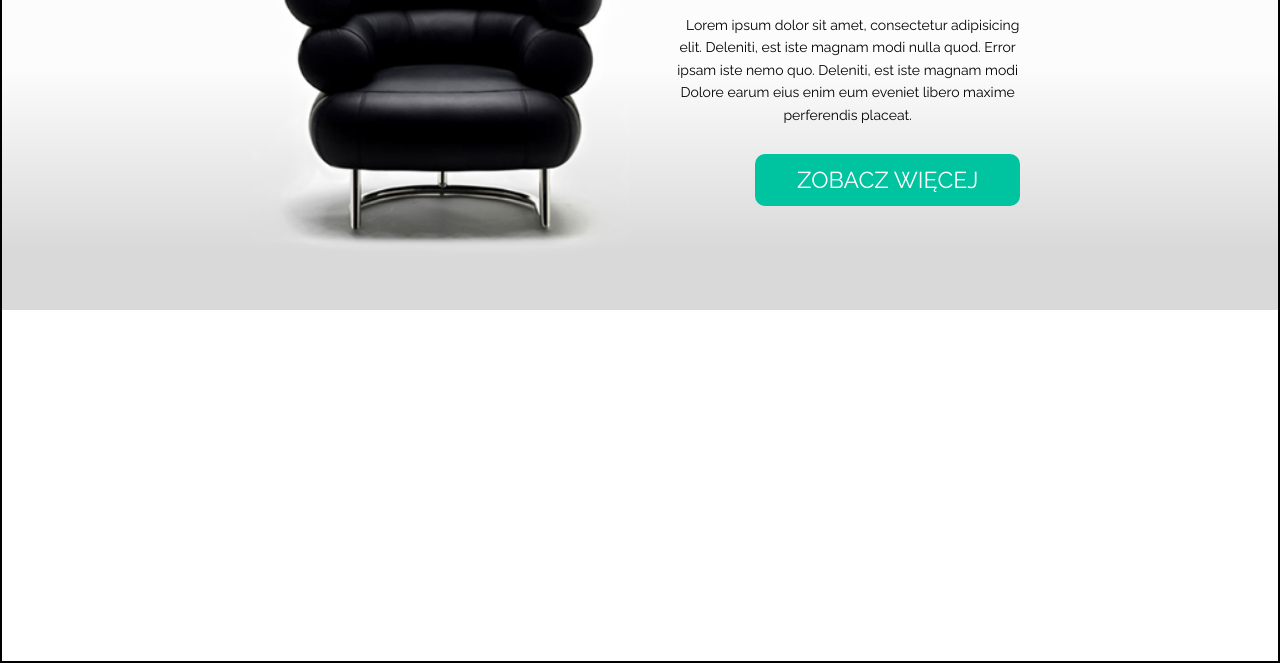
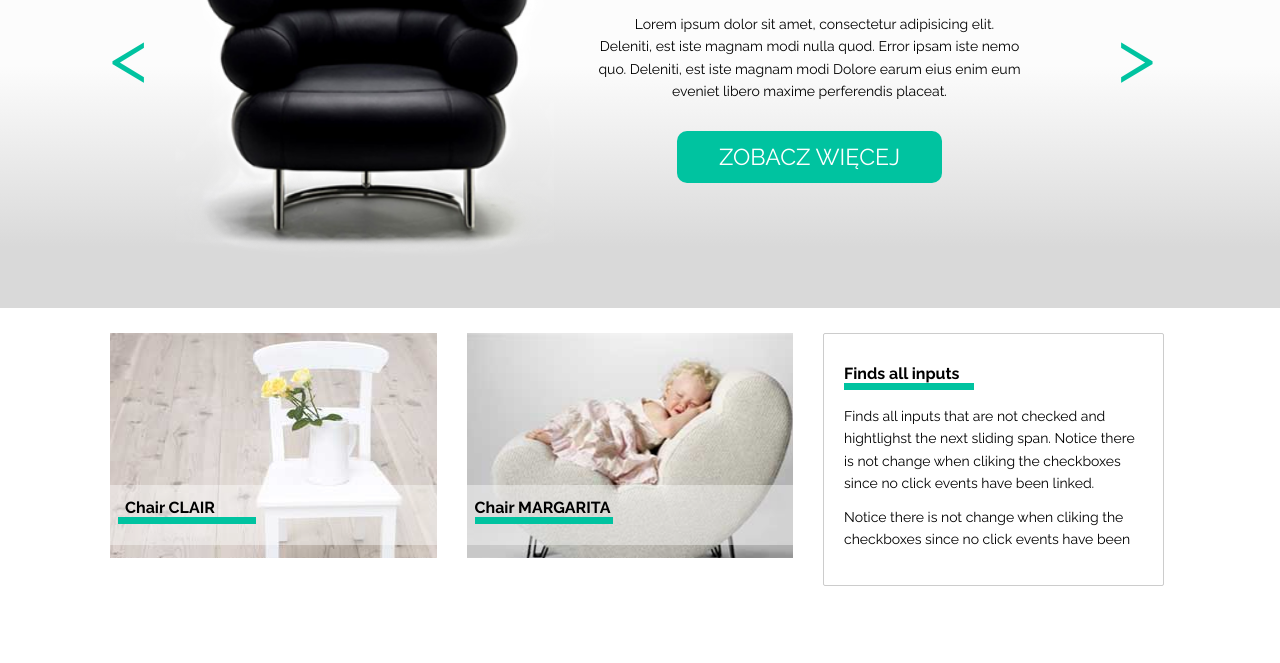
Before and after one commit to BartlomiejDarocha/SitOnHair, a plain HTML site: page index.html in a window 1280 px wide. Shown: the part 237-900 px from the top of the page. Drawn offline with Linux system fonts and the light colour scheme.

Commit message:
hedder i sekcja pierwsza skonczona

```diff
--- a/index.html
+++ b/index.html
@@ -21,26 +21,42 @@
         </div>
         <div class="hedder-background-container">
             <div class="hedder-main wrapper">
-                <div class="hedder-arrows">
-                    <span>&lt;</span>
-                    <span>&gt;</span>
-                </div>
-                <div class="hedder-left">
-                    <img src="images/black_chair.png">
-                </div>
+                <div class="Arrows"><span>&lt;</span></div>
+                <div class="hedder-left"></div>
                 <div class="hedder-right">
                     <h1>sit <span>on</span> our <span>chair</span></h1>
                     <p>Lorem ipsum dolor sit amet, consectetur adipisicing elit. Deleniti, est iste magnam modi nulla quod. Error ipsam iste nemo quo.  Deleniti, est iste magnam modi Dolore earum eius enim eum eveniet libero maxime perferendis placeat.
                     </p>
                     <button>zobacz więcej</button>
-                    <!-- tu cos bedzie-->
                 </div>
-
+                <div class="Arrows"><span>&gt;</span></div>
             </div>
         </div>
 
     </header>
-    <section></section>
+    <section class="section-One wrapper">
+        <div class="left-photo">
+            <div class="photo-inside">
+                <p>Chair <span>clair</span></p>
+                <div class="photo-strip"></div>
+            </div>
+        </div>
+        <div class="middle-photo">
+            <div class="photo-inside">
+                <p>Chair <span>margarita</span></p>
+                <div class="photo-strip"></div>
+            </div>
+        </div>
+        <div class="right-box">
+            <p>Finds all inputs
+            </p>
+            <div class="photo-strip"></div>
+            <p>Finds all inputs that are not checked and hightlighst the next sliding span. Notice there is not change when cliking the checkboxes since no click events have been linked.
+            </p>
+            <p>Notice there is not change when cliking the checkboxes since no click events have been</p>
+        </div>
+
+    </section>
     <section></section>
     <section></section>
     <section></section>
--- a/style/style.css
+++ b/style/style.css
@@ -10,9 +10,8 @@
     margin: 0 auto;
 }
 header{
-    border: 2px solid #000;
     width: 100%;
-    height: 900px;
+    height: 545px;
 }
 .hedder-navi-strip{
     display: block;
@@ -62,28 +61,38 @@ header{
     background: linear-gradient(to bottom, rgba(252,252,252,1) 0%, rgba(252,252,252,1) 52%, rgba(227,227,227,1) 78%, rgba(217,217,217,1) 88%);
     filter: progid:DXImageTransform.Microsoft.gradient( startColorstr='#fcfcfc', endColorstr='#d9d9d9', GradientType=0 );
 }
+.Arrows{
+    width: 5%;
+    color: #00C3A0;
+    font-size: 75px;
+    display: flex;
+    align-items: center;
+}
+.Arrows span:hover{
+    cursor: pointer;
+    color: black;
+}
 .hedder-main{
     display: flex;
 }
 .hedder-left{
     width: 40%;
     height:505px;
-}
-.hedder-left img{
-    margin-top: 70px;
-    margin-left: -40px;
-    width: 590px;
-    height:auto;
+    background-image: url("../images/black_chair.png");
+    background-repeat: no-repeat;
+    background-size: 140%;
+    background-position-x: -95px;
+    background-position-y: 70px;
 }
 .hedder-right{
-    width: 60%;
+    width: 50%;
     height:505px;
     padding: 133px 10px 10px 10px;
 }
 .hedder-right h1{
     text-transform: uppercase;
-    font-size: 39px;
-    margin-left: 85px;
+    font-size: 40px;
+    margin-left: 30px;
     margin-bottom: 30px;
 
 }
@@ -96,8 +105,8 @@ header{
     line-height: 1.6;
     text-align: center;
     font-size: 14px;
-    margin-right: 140px;
-    margin-left: 55px;
+    margin-right: 85px;
+    margin-left: 0;
     margin-bottom: 28px;
 }
 .hedder-right button{
@@ -105,19 +114,112 @@ header{
     background-color:#00C3A0;
     width: 265px;
     height: 52px;
-    margin: 0 135px;
+    margin: 0 80px;
     border: none;
     border-radius: 10px;
     color: #fff;
     text-transform: uppercase;
     font-size: 23px;
 }
-.hedder-arrows{
-    position: relative;
-    top: 70%;
-    height: 505px;
-    color: #00C3A0;
-    font-size: 75px;
+.hedder-right button:hover{
+    cursor: pointer;
+    color: black;
+}
+
+/*SECTION 1 MAINCONTAINER////////////////////////*/
+.section-One{
+    height: 350px;
+    padding-top: 25px;
     display: flex;
-    justify-content: space-between;
 }
+.left-photo{
+    display: flex;
+    align-items: flex-end;
+    width: 32.8%;
+    height: 225px;
+    margin-right: 15px;
+    background-image: url("../images/box1_img.jpg");
+    background-repeat: no-repeat;
+    background-size: cover;
+    background-position: center;
+}
+.left-photo:hover{
+    opacity: 0.5;
+    cursor: pointer;
+}
+
+.middle-photo{
+    display: flex;
+    align-items: flex-end;
+    width: 32.8%;
+    height: 225px;
+    margin: 0 15px;
+    background-image: url("../images/box2_img.jpg");
+    background-repeat: no-repeat;
+    background-size: cover;
+    background-position: center;
+}
+.middle-photo .photo-inside p{
+    text-indent: 0;
+}
+.middle-photo:hover{
+    opacity: 0.5;
+    cursor: pointer;
+}
+.right-box{
+    padding: 20px;
+    display: flex;
+    flex-direction: column;
+    width: 34%;
+    height: 253px;
+    border: 1px solid rgba(0,0,0, 0.2);
+    border-radius: 2px;
+    margin-right: 6px;
+    margin-left: 15px;
+}
+.right-box p:nth-of-type(1){
+    margin-top: 10px;
+    font-weight: 600;
+}
+.right-box p:nth-of-type(2){
+    font-size: 14px;
+    margin-top: 15px;
+    line-height: 1.6;
+}
+.right-box p:nth-of-type(3){
+    font-size: 14px;
+    margin-top: 11px;
+    line-height: 1.6;
+}
+.right-box .photo-strip{
+    width: 130px;
+}
+
+.photo-inside{
+    display: flex;
+    justify-content: flex-start;
+    flex-direction: column;
+    width: 100%;
+    height: 60px;
+    background: rgba(255,255,255, 0.4);
+    margin-bottom: 13px;
+    padding-left: 8px;
+    padding-top: 13px;
+    color: #000;
+}
+.photo-inside p{
+    font-weight: 600;
+    text-indent: 7px;
+}
+.photo-inside span{
+    text-transform: uppercase;
+}
+
+.photo-strip{
+    display: block;
+    background-color: #00C3A0;
+    width: 138px;
+    height: 7px;
+    padding: 0;
+    margin: 0;
+}
```
